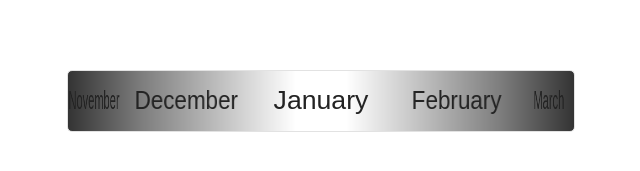
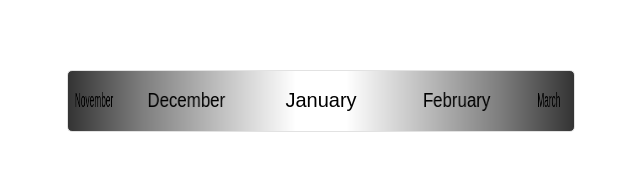
Before and after one commit to artemdemo/morphing-carousel, a website: page index.html in a window 1280 px wide. Shown: the part 191-362 px from the top of the page, without its empty margins (319-959 px from the left). Drawn offline with nearby package versions, Linux system fonts and the light colour scheme.

Commit message:
Updated image

```diff
--- a/index.html
+++ b/index.html
@@ -29,8 +29,9 @@
         }
 
         #carousel-words .morph-carousel__item {
-            font-size: 20pt;
+            font-size: 15pt;
             line-height: 60px;
+            color: #000;
         }
 
         @media (max-width: 500px) {
```
Also changed, not shown: img/morphing-carousel.png.
